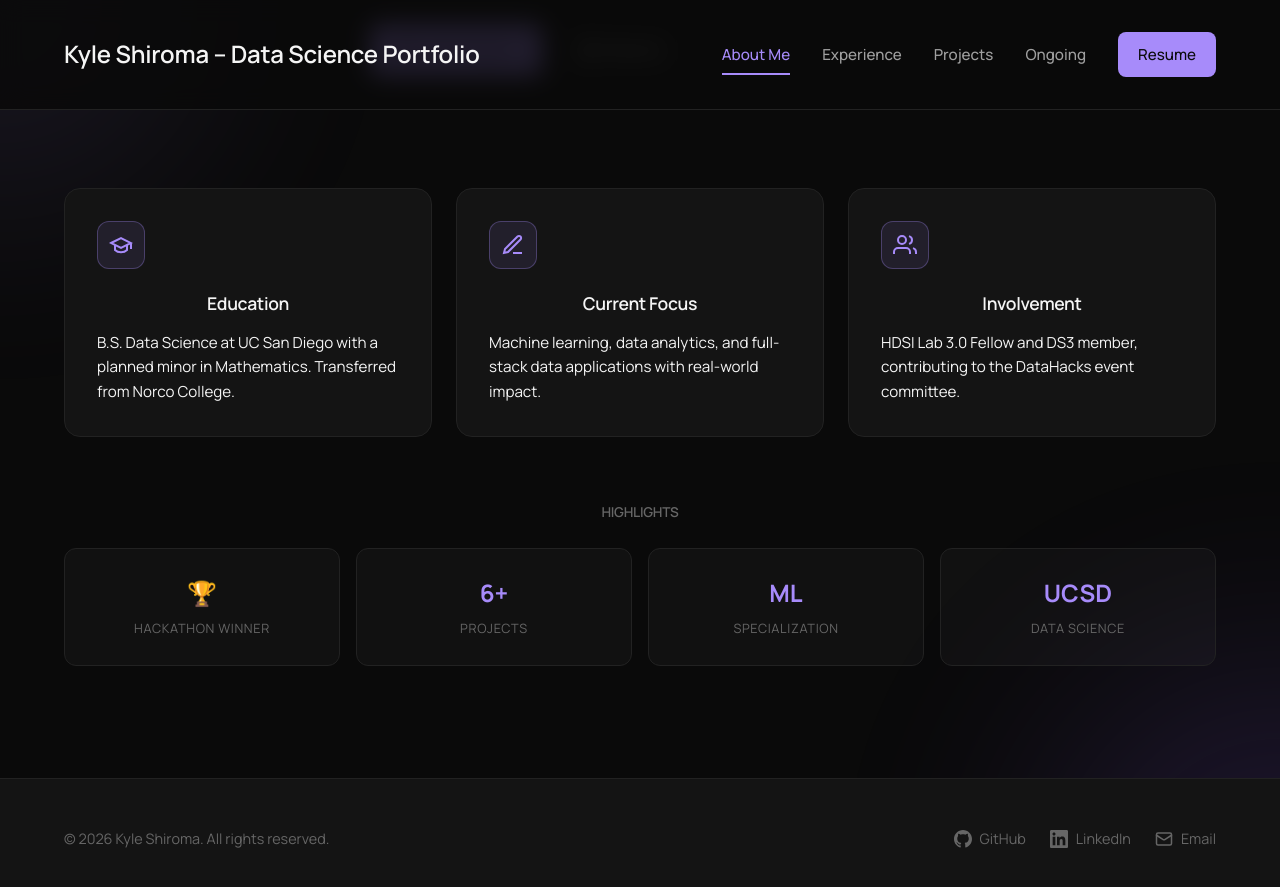
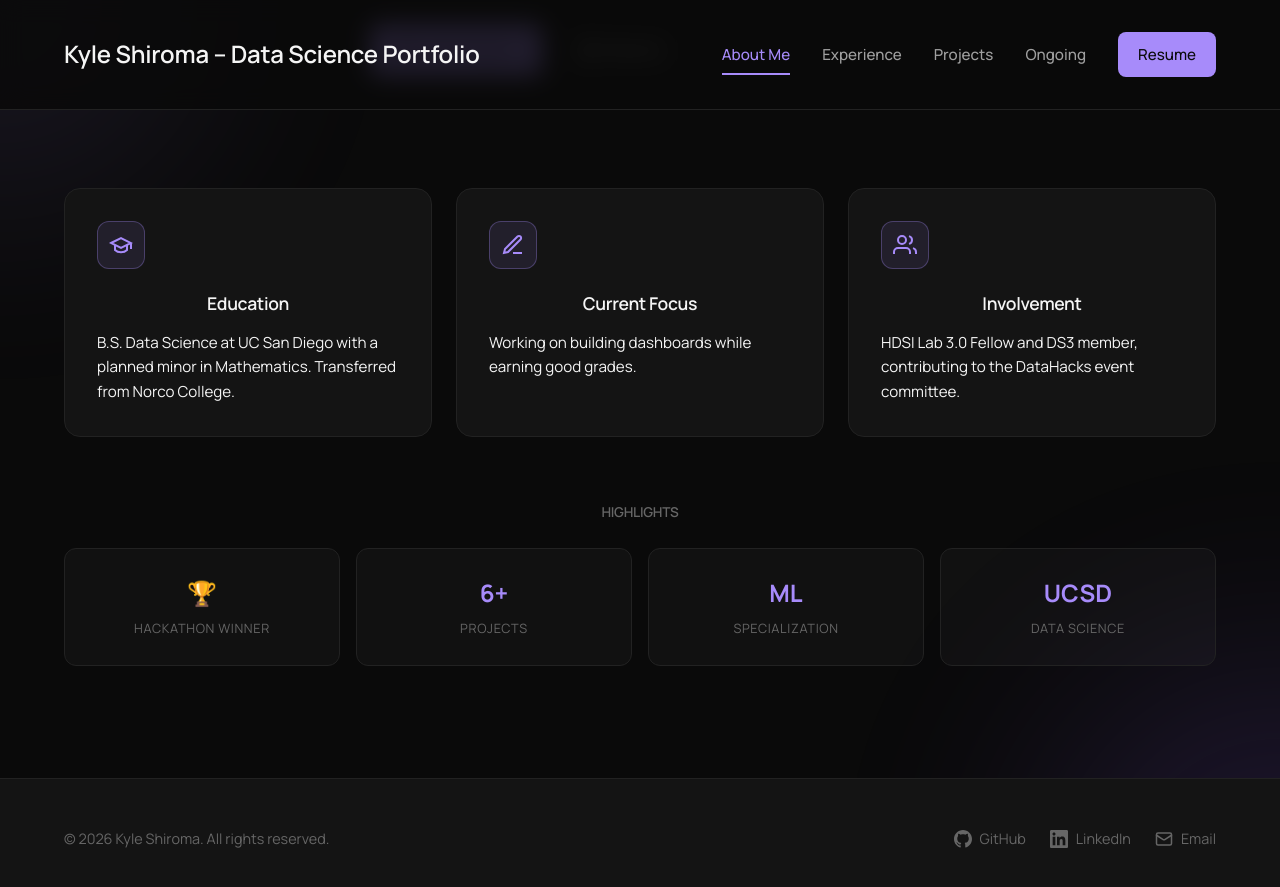
Before and after one commit to k-shiroma-code/k-shiroma-code.github.io, a Jekyll site: the page built from index.md, in a window 1280 px wide and 900 px high, scrolled down 634 px. Shown: the top 887 px of the window. Built offline with Jekyll 4.4.1, drawn with Linux system fonts in a browser that asks for light colours; some web fonts are replaced.

Commit message:
Update index.md

```diff
--- a/index.md
+++ b/index.md
@@ -601,7 +601,7 @@ permalink: /
       <svg width="24" height="24" viewBox="0 0 24 24" fill="none" stroke="currentColor" stroke-width="2"><path d="M12 20h9"/><path d="M16.5 3.5a2.121 2.121 0 0 1 3 3L7 19l-4 1 1-4L16.5 3.5z"/></svg>
     </div>
     <h3 class="info-card-title">Current Focus</h3>
-    <p class="info-card-text">Machine learning, data analytics, and full-stack data applications with real-world impact.</p>
+    <p class="info-card-text">Working on building dashboards while earning good grades. </p>
   </div>
 
   <div class="info-card">
```
